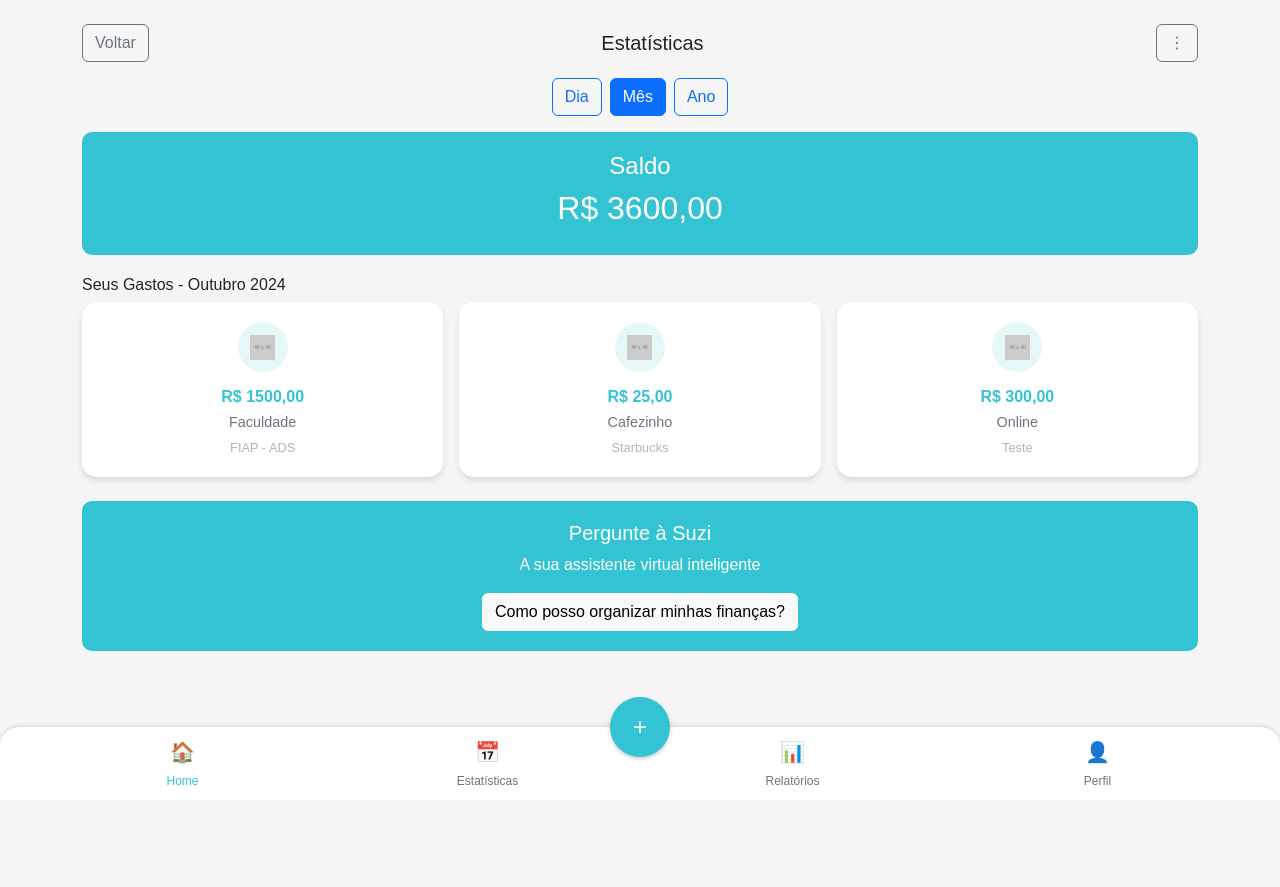
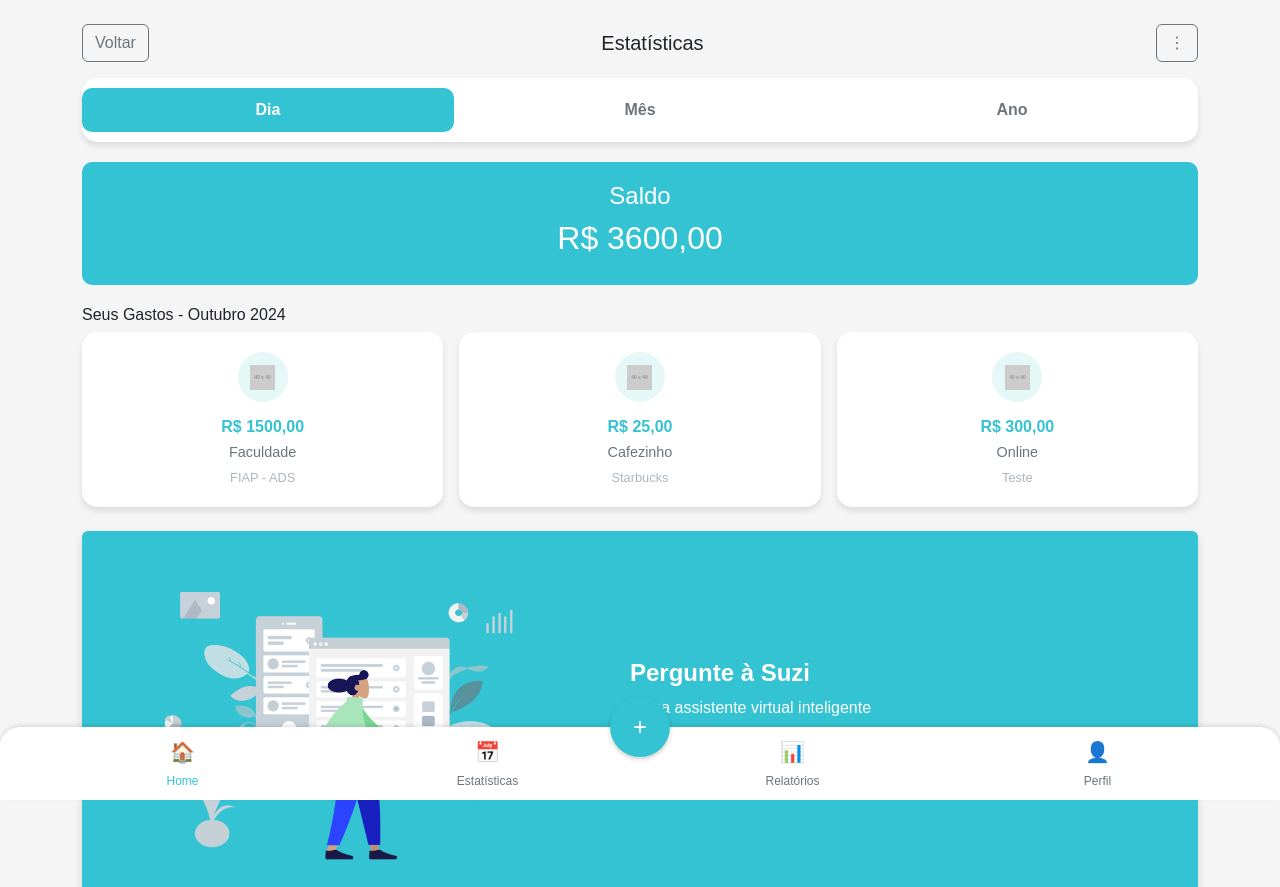
Before and after one commit to thiagojolvinogokei/Projeto-Fintech, a plain HTML site: page index.html in a window 1280 px wide. Shown: the top 887 px of the page. Drawn offline with nearby package versions, Linux system fonts and the light colour scheme; placeholder pictures from the web are drawn by us.

Commit message:
Ajustes estilização

```diff
--- a/index.html
+++ b/index.html
@@ -19,10 +19,10 @@
             <h5 class="mb-0">Estatísticas</h5>
             <button class="btn btn-outline-secondary">⋮</button>
         </div>
-        <div class="d-flex justify-content-center mb-3">
-            <button class="btn btn-outline-primary mx-1">Dia</button>
-            <button class="btn btn-primary mx-1">Mês</button>
-            <button class="btn btn-outline-primary mx-1">Ano</button>
+        <div class="stats-navigation">
+            <button class="active">Dia</button>
+            <button>Mês</button>
+            <button>Ano</button>
         </div>
         <div class="saldo-container">
             <h4>Saldo</h4>
@@ -61,10 +61,17 @@
                 </div>
             </div>
         </div>
-        <div class="suzi-container mt-4">
-            <h5>Pergunte à Suzi</h5>
-            <p class="mb-0">A sua assistente virtual inteligente</p>
-            <button class="btn btn-light mt-3">Como posso organizar minhas finanças?</button>
+        <div class="suzi-container mt-4 p-4 rounded d-flex flex-column flex-md-row align-items-center" style="background-color: #34c3d2;">
+            <div class="image-container me-md-4 mb-3 mb-md-0">
+                <img src="assets/humaans-medium.png" alt="Imagem da Suzi" class="img-fluid" style="max-width: 500px;">
+            </div>
+            <div class="text-container text-white text-center text-md-start">
+                <h5 class="mb-2">Pergunte à Suzi</h5>
+                <p class="mb-3">A sua assistente virtual inteligente</p>
+                <button class="btn btn-custom">
+                    Como posso organizar minhas finanças?
+                </button>
+            </div>
         </div>
     </div>
 
@@ -99,3 +106,41 @@
     <script src="https://cdn.jsdelivr.net/npm/bootstrap@5.3.2/dist/js/bootstrap.bundle.min.js"></script>
 </body>
 </html>
+
+<script>
+    // Seleciona todos os botões de navegação
+    const navButtons = document.querySelectorAll('.stats-navigation button');
+
+    // Adiciona um evento de clique para cada botão
+    navButtons.forEach(button => {
+        button.addEventListener('click', () => {
+            // Remove a classe "active" de todos os botões
+            navButtons.forEach(btn => btn.classList.remove('active'));
+
+            // Adiciona a classe "active" apenas ao botão clicado
+            button.classList.add('active');
+
+            // Atualiza o conteúdo conforme o botão clicado (opcional)
+            const selectedPeriod = button.textContent.trim(); // Obtém o texto do botão
+            updateContent(selectedPeriod); // Chama a função para atualizar o conteúdo
+        });
+    });
+
+    // Função para atualizar o conteúdo (opcional)
+    function updateContent(period) {
+        const saldoContainer = document.querySelector('.saldo-container h2'); // Seleciona o saldo
+        const gastosTitle = document.querySelector('h6'); // Seleciona o título "Seus Gastos"
+
+        // Atualiza o saldo e o título conforme o período
+        if (period === 'Dia') {
+            saldoContainer.textContent = 'R$ 120,00';
+            gastosTitle.textContent = 'Seus Gastos - Hoje';
+        } else if (period === 'Mês') {
+            saldoContainer.textContent = 'R$ 3600,00';
+            gastosTitle.textContent = 'Seus Gastos - Outubro 2024';
+        } else if (period === 'Ano') {
+            saldoContainer.textContent = 'R$ 42.000,00';
+            gastosTitle.textContent = 'Seus Gastos - 2024';
+        }
+    }
+</script>
--- a/styles/cards.css
+++ b/styles/cards.css
@@ -7,6 +7,35 @@
     margin-bottom: 20px;
 }
 
+.stats-navigation {
+    display: flex;
+    justify-content: space-around;
+    margin-bottom: 20px;
+    background-color: #ffffff;
+    border-radius: 15px;
+    box-shadow: 0 4px 6px rgba(0, 0, 0, 0.1);
+    padding: 10px 0;
+}
+.stats-navigation button {
+    background-color: transparent;
+    border: none;
+    font-size: 1rem;
+    font-weight: bold;
+    color: #6c757d;
+    flex: 1;
+    transition: color 0.2s ease-in-out;
+    padding: 10px;
+    border-radius: 10px;
+}
+
+.stats-navigation button.active {
+    background-color: #34c3d2;
+    color: white;
+}
+
+/* .stats-navigation button:hover {
+    color: #34c3d2;
+} */
 .gastos-card {
     background-color: white;
     border-radius: 15px;
@@ -63,3 +92,53 @@
     padding: 20px;
     text-align: center;
 }
+
+
+.suzi-container {
+    box-shadow: 0 4px 8px rgba(0, 0, 0, 0.15);
+}
+
+.suzi-container h5 {
+    font-size: 1.5rem;
+    font-weight: bold;
+}
+
+.suzi-container p {
+    font-size: 1rem;
+    margin: 0;
+}
+
+.suzi-container .btn {
+    border-radius: 50px;
+}
+
+.image-container img {
+    max-width: 100%;
+    height: auto;
+}
+
+    /* Estilo do botão */
+    .btn-custom {
+        background: linear-gradient(90deg, #34c3d2, #2a9fbf);
+        color: #ffffff;
+        border: none;
+        border-radius: 50px;
+        padding: 10px 20px;
+        font-size: 1rem;
+        font-weight: bold;
+        box-shadow: 0 4px 6px rgba(0, 0, 0, 0.2);
+        transition: all 0.3s ease-in-out;
+    }
+
+    /* Animação no hover */
+    .btn-custom:hover {
+        background: linear-gradient(90deg, #2a9fbf, #34c3d2);
+        transform: translateY(-2px);
+        box-shadow: 0 6px 10px rgba(0, 0, 0, 0.3);
+    }
+
+    /* Foco para acessibilidade */
+    .btn-custom:focus {
+        outline: none;
+        box-shadow: 0 0 0 4px rgba(52, 195, 210, 0.5);
+    }
--- a/styles/nav.css
+++ b/styles/nav.css
@@ -1,4 +1,4 @@
-/* Barra de Navegação Inferior */
+
 .bottom-nav {
     position: fixed;
     bottom: 0;
```
Also changed, not shown: assets/Humaaans - Research.png (added), assets/humaans-medium.png (added).
